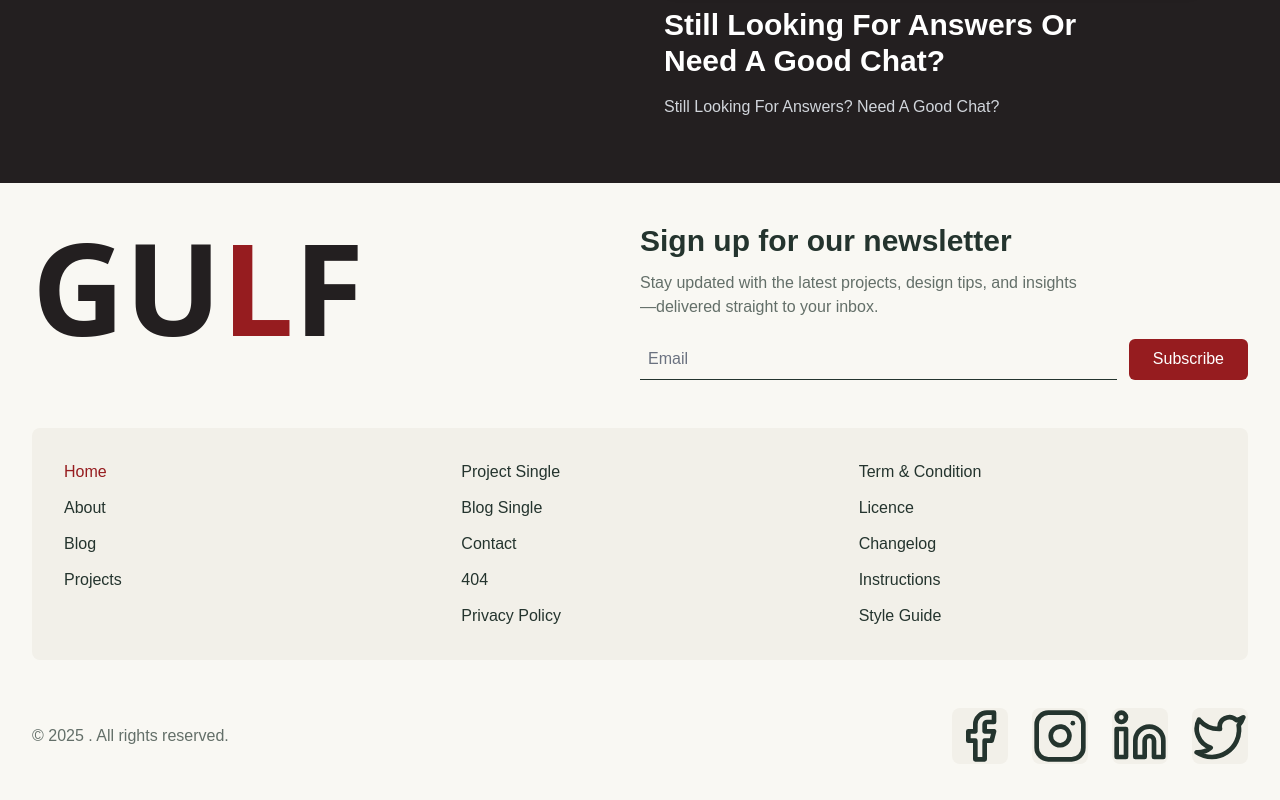
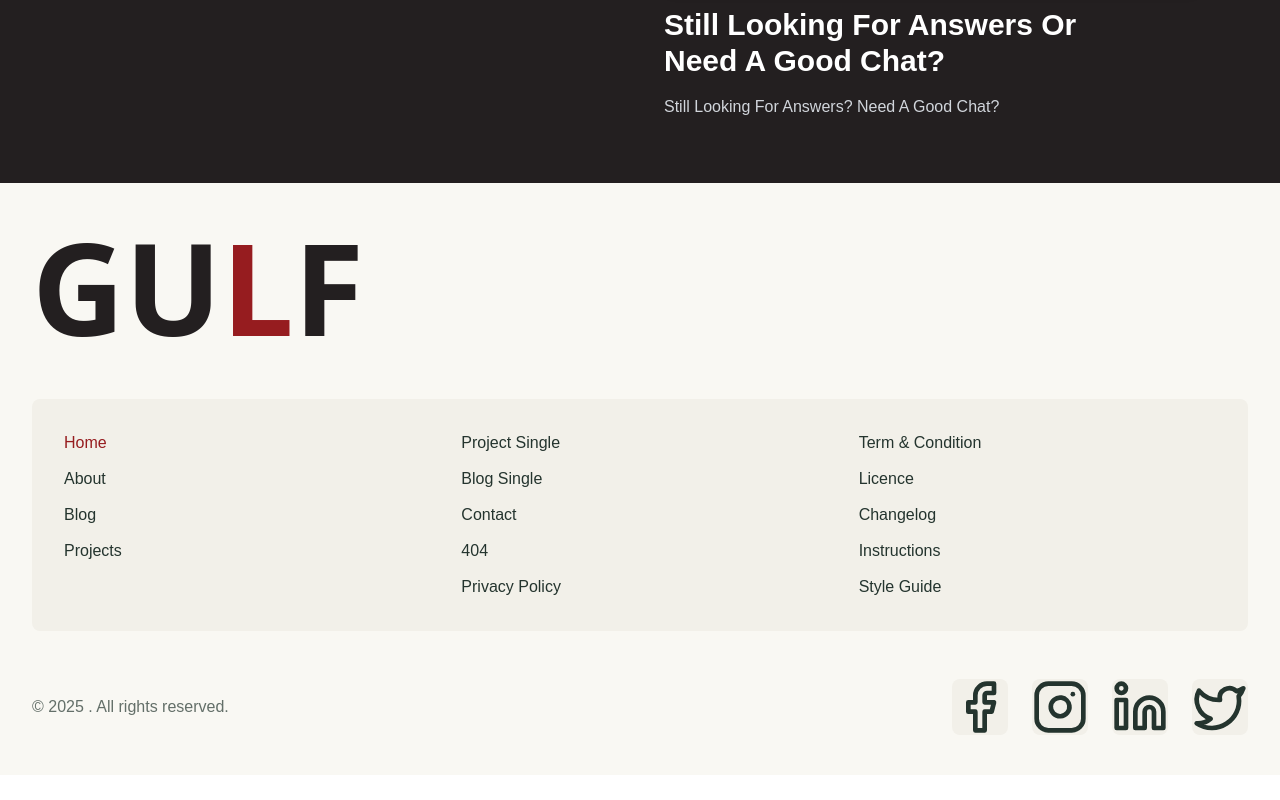
Before and after one commit to Athulmb/my-app, a React (Create React App) app: page / in a window 1280 px wide. Shown: the part 7651-8451 px from the top of the page. After the commit the page ends 8426 px from the top, so only its background shows below. Built offline with nearby package versions, Linux system fonts and the light colour scheme.

Commit message:
home page finished

```diff
--- a/src/components/Footer.jsx
+++ b/src/components/Footer.jsx
@@ -71,35 +71,7 @@ const Footer = () => {
           </div>
 
           {/* Newsletter Signup */}
-          <div className="w-full lg:w-1/2">
-            <h3 className="text-xl sm:text-2xl md:text-3xl font-semibold text-[#24342E] mb-3">
-              Sign up for our newsletter
-            </h3>
-            <p className="text-sm sm:text-base text-[#24342E]/70 mb-5 max-w-md">
-              Stay updated with the latest projects, design tips, and insights—delivered straight to your inbox.
-            </p>
-            <div className="flex flex-col sm:flex-row gap-3">
-              <input
-                type="email"
-                placeholder="Email"
-                value={email}
-                onChange={(e) => setEmail(e.target.value)}
-                className="flex-1 px-2 py-2 border-b border-[#24342E] bg-transparent text-[#24342E] placeholder-gray-500 focus:border-button outline-none transition-colors duration-300 text-sm sm:text-base"
-              />
-              <button
-                onClick={handleSubmit}
-                className="relative overflow-hidden px-4 sm:px-6 py-2 rounded-md font-medium group bg-button text-sm sm:text-base"
-              >
-                <span className="absolute bottom-0 left-1/2 w-0 h-0 bg-black rounded-md transform -translate-x-1/2 group-hover:w-full group-hover:h-full transition-all duration-500 ease-in-out"></span>
-                <span className="relative z-10 block text-white transition-transform duration-500 group-hover:-translate-y-[180%]">
-                  Subscribe
-                </span>
-                <span className="absolute inset-0 flex items-center justify-center text-white font-medium transform translate-y-full transition-transform duration-500 group-hover:translate-y-0">
-                  Subscribe
-                </span>
-              </button>
-            </div>
-          </div>
+
         </div>
 
         {/* Navigation Links */}
```
